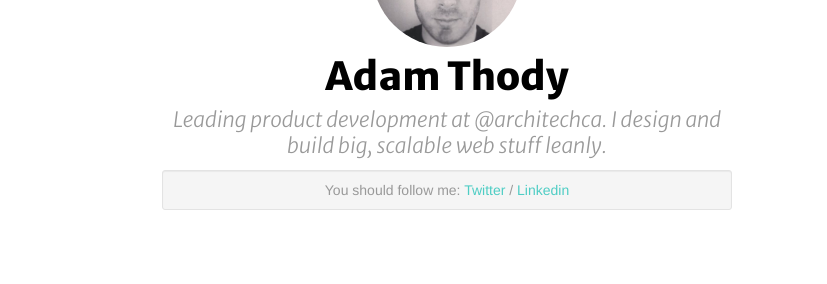
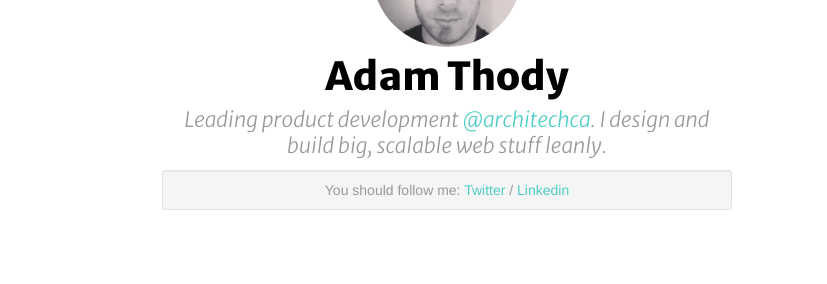
Before and after one commit to thody/thody.github.io, a Jekyll site: the page built from index.html, in a window 1280 px wide. Shown: the part 123-407 px from the top of the page, without its empty margins (223-1050 px from the left). Built offline with Jekyll 4.4.1, drawn with Linux system fonts in a browser that asks for light colours; the list of posts is cut into pages by our own code.

Commit message:
Link up @architechca in the header to Twitter profile.

```diff
--- a/_includes/header.html
+++ b/_includes/header.html
@@ -2,7 +2,7 @@
 	<div class="offset3 span6 text-center">
 		<a href="/"><img src="/img/portrait.jpg" height="150" width="150" class="img-circle"></a>
 		<h1><a href="/">Adam Thody</a></h1>
-		<h2 class="muted">Leading product development at @architechca. I design and build big, scalable web stuff leanly.</h2>
+		<h2 class="muted">Leading product development <a href="http://www.twitter.com/architechca">@architechca</a>. I design and build big, scalable web stuff leanly.</h2>
 		<div class="well well-small muted">You should follow me: <a href="http://www.twitter.com/thody">Twitter</a> / <a href="http://ca.linkedin.com/in/thody">Linkedin</a></div>
 	</div>
 </header>
```
